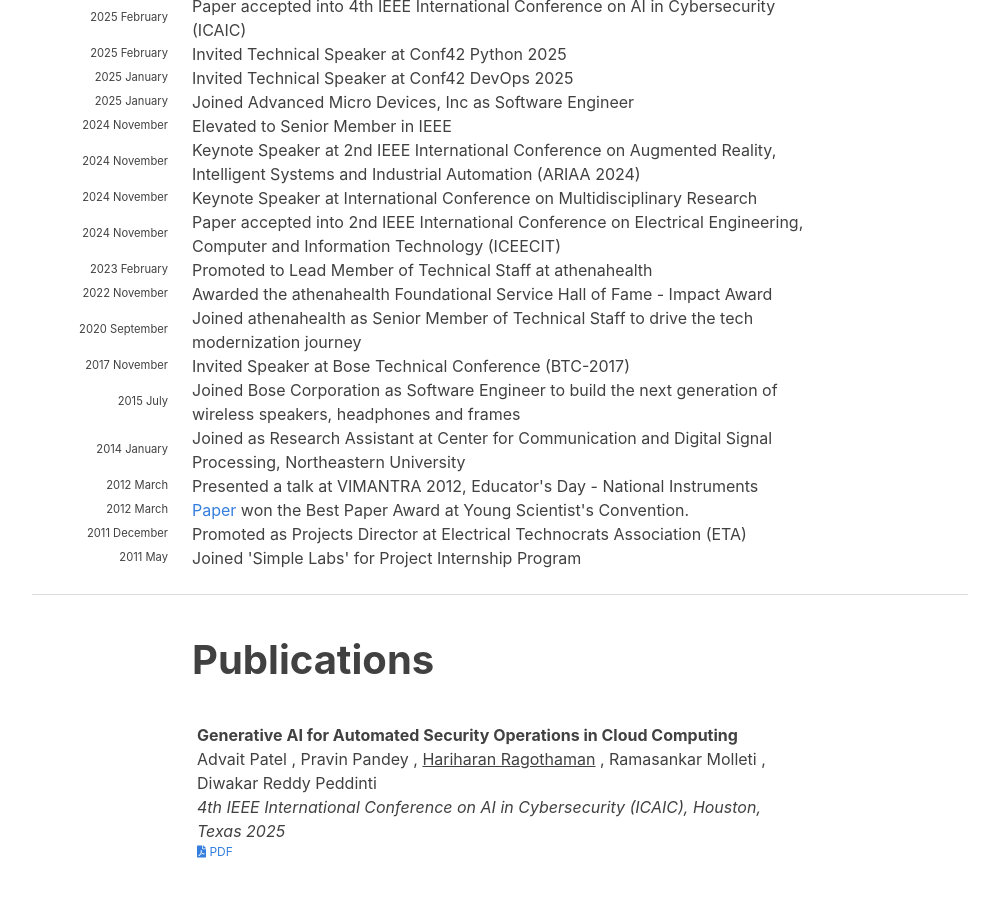
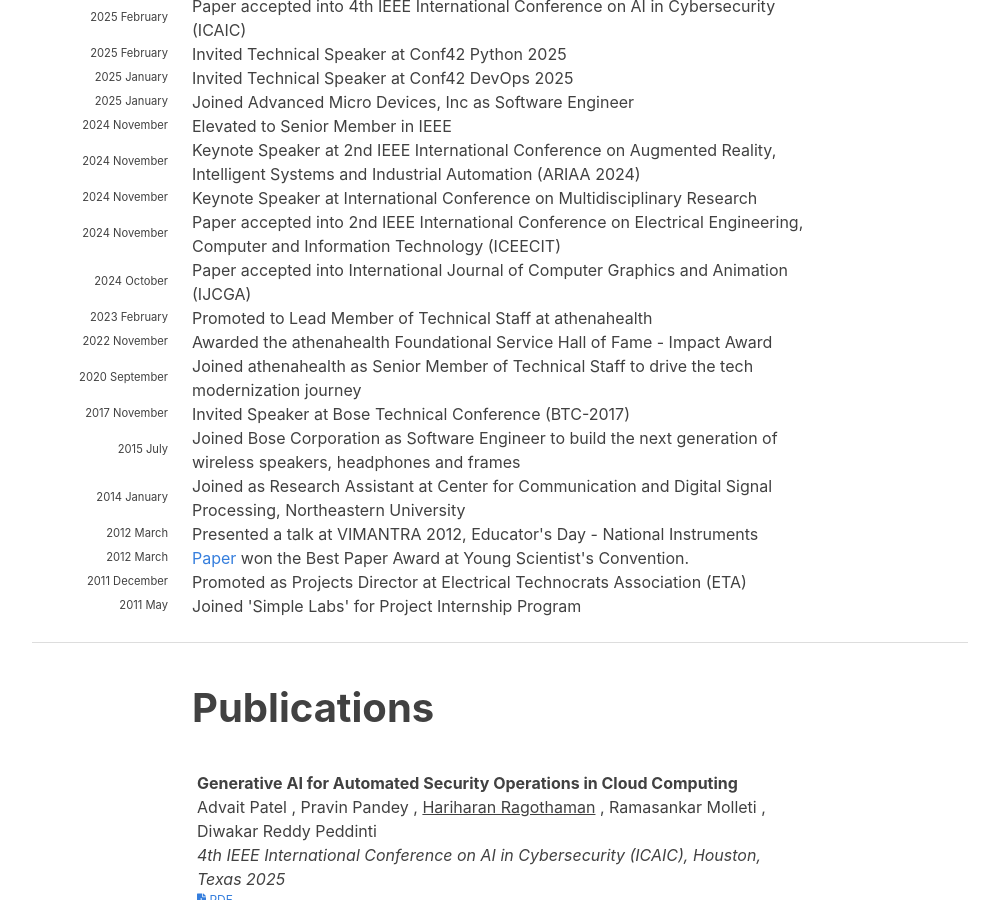
Before and after one commit to hariharanragothaman/hariharanragothaman.github.io, a Jekyll site: the page built from index.md, in a window 1280 px wide and 900 px high, scrolled down 964 px. Shown: the whole window, without its empty margins (140-1139 px from the left). Built offline with Jekyll 4.4.1, drawn with Linux system fonts in a browser that asks for light colours; nearby versions of some CDN libraries; some web fonts are replaced.

Commit message:
Polishes and Updates

```diff
--- a/_data/news.yaml
+++ b/_data/news.yaml
@@ -38,6 +38,10 @@
   year-extra: November
   description: Paper accepted into 2nd IEEE International Conference on Electrical Engineering, Computer and Information Technology (ICEECIT)
 
+- year: 2024
+  year-extra: October
+  description: Paper accepted into International Journal of Computer Graphics and Animation (IJCGA)
+
 - year: 2023
   year-extra: February
   description: Promoted to Lead Member of Technical Staff at athenahealth
```
